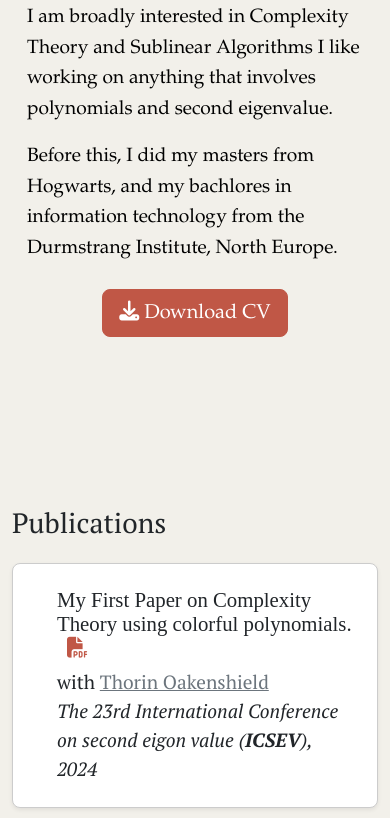
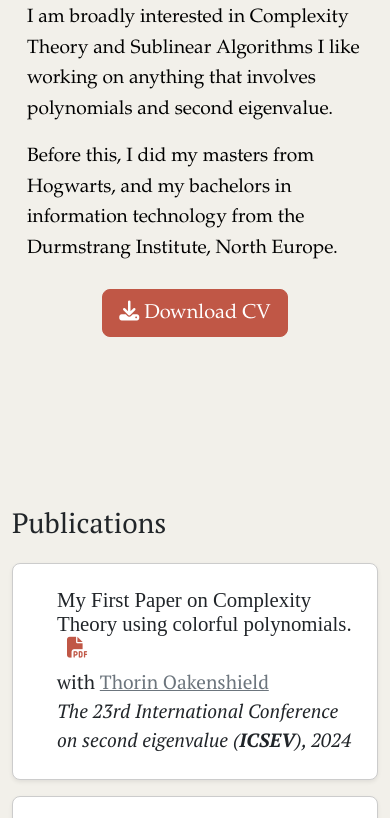
Before and after one commit to ycpandit/ycpandit.github.io, a plain HTML site: page index.html in a window 390 px wide. Shown: the part 629-1447 px from the top of the page. Drawn offline with nearby package versions, Linux system fonts and the light colour scheme; some icons are missing.

Commit message:
commended

```diff
--- a/index.html
+++ b/index.html
@@ -1,8 +1,15 @@
+<!--
+    Template created by Vishwa Prakash HV.
+    This template is free to use and share.
+    Please keep the credits and the GitHub link to the template to help others.
+    GitHub link: https://severus-tux.github.io/template-cmi/
+-->
+
+
 <!DOCTYPE html>
 <html lang="en">
 
-
-<!-- You won't need to edit any thing inside <head>  -->
+<!-- You won't need to edit anything inside <head> -->
 <head>
     <meta charset="UTF-8">
     <meta name="viewport" content="width=device-width, initial-scale=1.0">
@@ -17,22 +24,20 @@
     <link href="assets/css/style.css" rel="stylesheet">
 </head>
 
-
-
-
 <body>
     <!-- Navbar, this is the top navigation bar -->
     <nav class="navbar navbar-custom navbar-expand-lg fixed-top">
         <div class="container-fluid">
+            <!-- Replace 'Frodo Baggins' with your name -->
             <a class="navbar-brand" href="#">Frodo Baggins</a>
 
             <button class="navbar-toggler" type="button" data-bs-toggle="collapse" data-bs-target="#navbarNav" aria-controls="navbarNav" aria-expanded="false" aria-label="Toggle navigation">
                 <span class="navbar-toggler-icon"></span>
             </button>
 
-
             <div class="collapse navbar-collapse" id="navbarNav">
                 <ul class="navbar-nav ms-auto">
+                    <!-- These are the navigation links, you can change the text inside the <a> tags -->
                     <li class="nav-item">
                         <a class="nav-link" href="#aboutme" >About Me</a>
                     </li>
@@ -50,13 +55,13 @@
         </div>
     </nav>
 
-
     <!-- About Me Section -->
     <section id="aboutme">
         <div class="container">
             <div class="modal-body row">
                 <div class="col-sm-12 col-md-12 col-lg-4 col-xl-4 col-xxl-4">
                     <div id="profile">
+                        <!-- Replace 'assets/img/profile_pic.jpeg' with the path to your profile picture -->
                         <img class="profile-pic" src="assets/img/profile_pic.jpeg" alt="Frodo Baggins">
 
                         <!-- The following are social and academic icons, replace the links (in href="") with yours -->
@@ -79,7 +84,7 @@
                                 </a>
                             </li>
 
-                            <!-- If you don't have an Public identifier on Arxiv, please create one using the following link -->
+                            <!-- If you don't have a Public identifier on Arxiv, please create one using the following link -->
                             <!-- https://info.arxiv.org/help/author_identifiers.html -->
                             <li>
                                 <a href="https://arxiv.org/a/userid" target="_blank" rel="noopener" aria-label="arxiv">
@@ -100,12 +105,14 @@
                     <!-- Write something about yourself here -->
                     <div class="article-container">
                         <div class="article-style">
+                            <!-- Replace the text inside <p> tags with your own information -->
                             <p>Hello! I'm Frodo Baggins. I'm a 3rd PhD student in Computer Science at <a href="https://www.cmi.ac.in">Chennai Mathematical Institute</a>. I'm working under the supervision of <a href="https://www.cmi.ac.in/~yourguide/">Prof. Thorin Oakenshield.</a> </p>
 
                             <p>I am broadly interested in Complexity Theory and Sublinear Algorithms I like working on anything that involves polynomials and second eigenvalue.</p>
 
-                            <p>Before this, I did my masters from Hogwarts, and my bachlores in information technology from the Durmstrang Institute, North Europe.</p>
+                            <p>Before this, I did my masters from Hogwarts, and my bachelors in information technology from the Durmstrang Institute, North Europe.</p>
 
+                            <!-- Replace 'assets/files/cv.pdf' with the path to your CV -->
                             <a class="btn btn-primary btn-page-header mt-4 mb-4 btn-lg" href="assets/files/cv.pdf" target="_blank" rel="noopener">
                                 <i class="fas fa-download"></i> Download CV
                             </a>
@@ -115,9 +122,6 @@
             </div>
         </div>
     </section>
-
-
-
 
     <!-- Publications Section -->
     <section id="publications">
@@ -130,25 +134,24 @@
                 </div>
 
                 <div class="col-sm-12 col-md-12 col-lg-9 col-xl-9 col-xxl-9">
-
-
                     <!-- Research Card 1 -->
                     <div class="card my-3 shadow-sm">
                         <div class="card-body">
+                            <!-- Replace the title and link with your publication details -->
                             <h5 class="card-title">My First Paper on Complexity Theory using colorful polynomials.
                                 <a href="https://arxiv.org/pdf/id.pdf" class="link-primary"><i class="fa-solid fa-file-pdf"></i></a>
                             </h5>
                             <p class="card-text-coauthors">with
                                 <a href="https://www.cmi.ac.in/~someone/" target="_blank" rel="noopener" class="link-secondary">Thorin Oakenshield</a>
                             </p>
-                            <p class="card-text-venue"> The 23rd International Conference on second eigon value (<span style="font-weight: bold;">ICSEV</span>), 2024</p>
+                            <p class="card-text-venue"> The 23rd International Conference on second eigenvalue (<span style="font-weight: bold;">ICSEV</span>), 2024</p>
                         </div>
                     </div>
-
 
                     <!-- Research Card 2 -->
                     <div class="card my-3 shadow-sm">
                         <div class="card-body">
+                            <!-- Replace the title and link with your publication details -->
                             <h5 class="card-title">My Second Paper on SMT Solvers.
                                 <a href="#" class="link-primary"><i class="fa-solid fa-file-pdf"></i></a>
                             </h5>
@@ -160,13 +163,9 @@
                             <p class="card-text-venue"> Dummy Conference (<span style="font-weight: bold;">DC</span>), 2023</p>
                         </div>
                     </div>
-
-
                 </div>
             </div>
-
         </div>
-
 
         <!-- Preprints -->
         <div class="container">
@@ -178,11 +177,10 @@
                 </div>
 
                 <div class="col-sm-12 col-md-12 col-lg-9 col-xl-9 col-xxl-9">
-
-
                     <!-- Research Card 1 -->
                     <div class="card my-3 shadow-sm">
                         <div class="card-body">
+                            <!-- Replace the title and link with your preprint details -->
                             <h5 class="card-title">The One Ring and Its Influence on Middle-Earth
                                 <a href="#" class="link-primary"><i class="fa-solid fa-file-pdf"></i></a>
                             </h5>
@@ -197,6 +195,7 @@
                     <!-- Research Card 2 -->
                     <div class="card my-3 shadow-sm">
                         <div class="card-body">
+                            <!-- Replace the title and link with your preprint details -->
                             <h5 class="card-title">Elvish Linguistics and the Evolution of Quenya
                                 <a href="#" class="link-primary"><i class="fa-solid fa-file-pdf"></i></a>
                             </h5>
@@ -206,16 +205,10 @@
                             </p>
                         </div>
                     </div>
-
-
-
                 </div>
             </div>
-
         </div>
-
     </section>
-
 
     <!-- Talks & Teaching Assistance Section -->
     <section id="talks">
@@ -224,6 +217,7 @@
 
             <br>
             <h2>Talks Given</h2>
+            <!-- Replace the list items with your own talks -->
             <ul>
                 <li>Understanding Complexity Theory - Presented at the <em>10th Annual Conference on Theoretical Computer Science</em>, 2023</li>
                 <li>Advancements in Sublinear Algorithms - Invited talk at the <em>Workshop on Algorithms</em>, 2022</li>
@@ -231,6 +225,7 @@
             </ul>
             <br>
             <h2>Teaching Assistance</h2>
+            <!-- Replace the list items with your own teaching assistance experience -->
             <ul>
                 <li>Introduction to Algorithms - Chennai Mathematical Institute, Fall 2022</li>
                 <li>Discrete Mathematics - Chennai Mathematical Institute, Spring 2022</li>
@@ -239,12 +234,11 @@
         </div>
     </section>
 
-
-
     <!-- Contact Section -->
     <section id="contact">
         <div class="container mb-5">
             <h2>Contact</h2>
+            <!-- Replace the contact details with your own -->
             <p><strong><i class="fas fa-envelope" style="color: #d44638;"></i> Email:</strong> <a href="mailto:frodo@cmi.ac.in">frodo@cmi.ac.in</a></p>
             <p><strong><i class="fa-brands fa-signal-messenger" style="color: #3b45fd;"></i> Signal:</strong> @frodo.01</p>
             <p><strong><i class="fa-brands fa-telegram" style="color: #0088cc;"></i> Telegram:</strong> @frodo_baggins</p>
@@ -259,18 +253,17 @@
         </div>
     </section>
 
-
-<!-- I've spent hours on this template. Please don't remove the credits -->
+    <!-- Footer -->
+    <!-- Please do not remove the credits below. I have worked on this for hours. -->
     <footer class="border-top py-2">
         <div class="container px-4 px-lg-5">
             <div class="row gx-4 gx-lg-5 justify-content-center">
-            <div class="col-md-10 col-lg-8 col-xl-7 text-center">
+                <div class="col-md-10 col-lg-8 col-xl-7 text-center"></div>
                     <p style="font-size: 1rem;">&copy;  <a href="https://severus-tux.github.io/template-cmi/" target="_blank" rel="noopener">Template</a> by <a href="https://www.vishwaprakash.com" target="_blank" rel="noopener">Vishwa</a></p>
                 </div>
             </div>
         </div>
     </footer>
-
 
     <!-- Include jQuery -->
     <script src="https://code.jquery.com/jquery-3.6.0.min.js"></script>
@@ -281,8 +274,6 @@
     <script src="https://cdn.jsdelivr.net/npm/@popperjs/core@2.11.6/dist/umd/popper.min.js"></script>
     <script src="https://cdn.jsdelivr.net/npm/bootstrap@5.3.0-alpha1/dist/js/bootstrap.min.js"></script>
 
-
-
     <script>
         $(".navbar-collapse a").click(function () {
           $(".navbar-collapse").collapse("hide");
```
Lines whose indentation alone changed are shown as unchanged.
